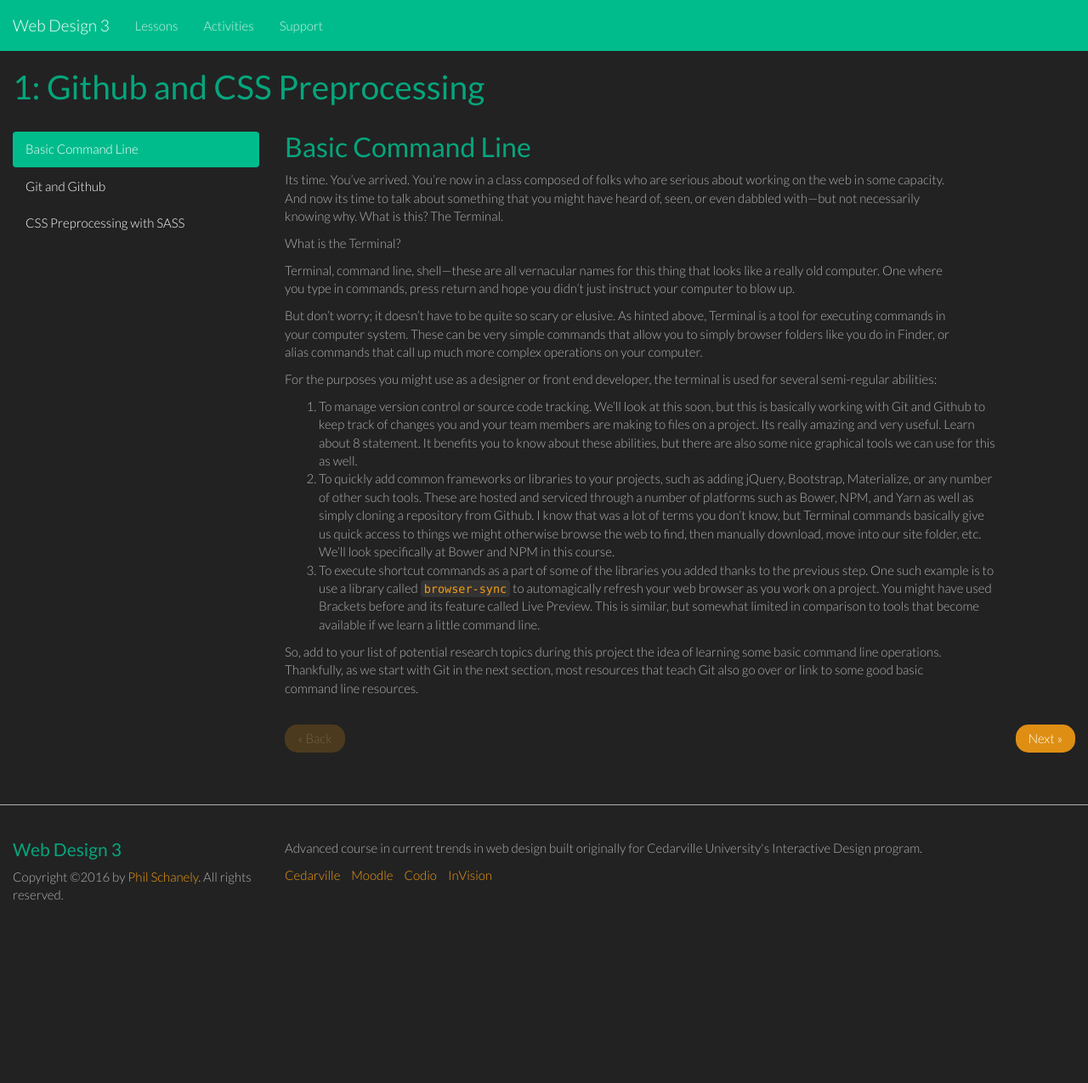
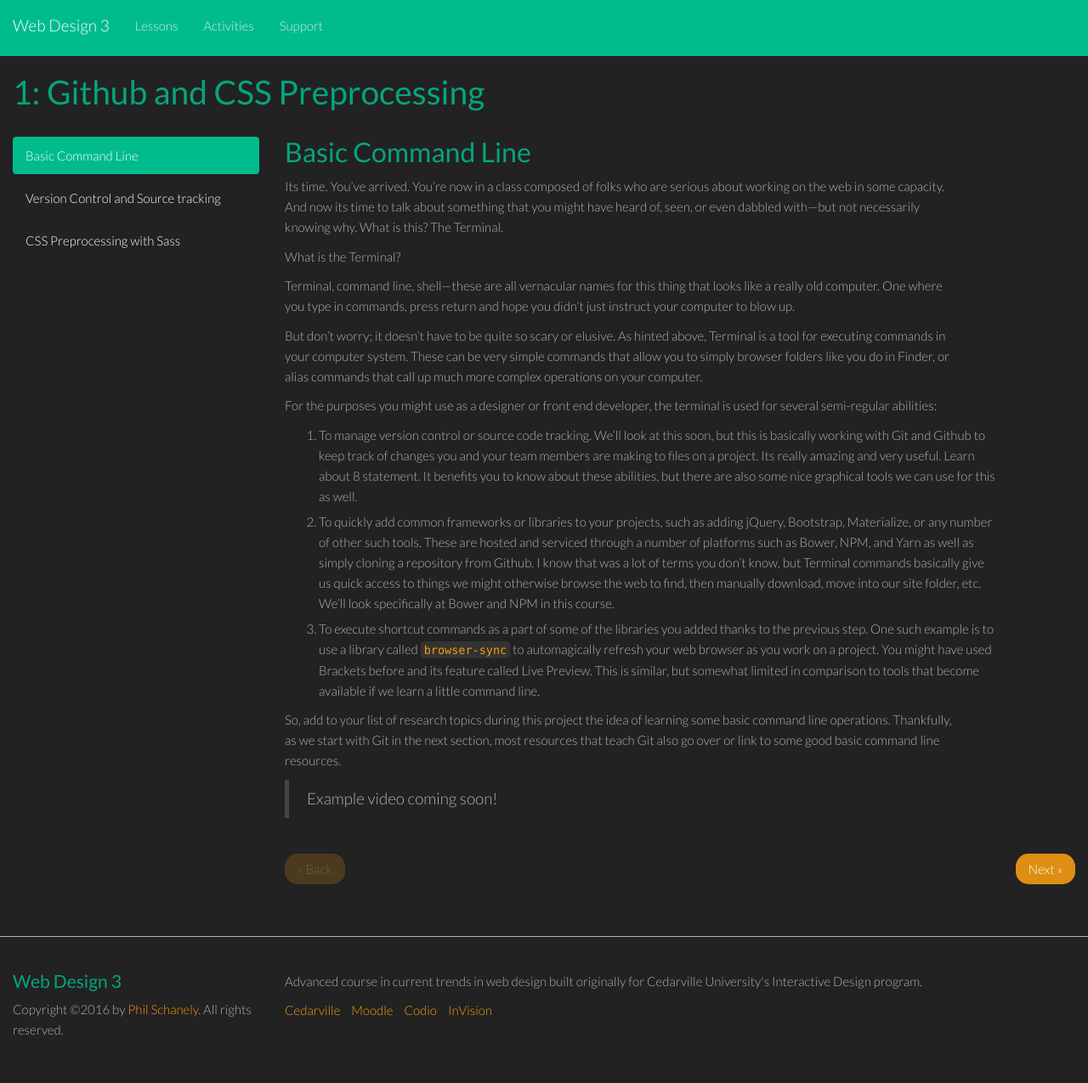
Before and after one commit to philschanely/course-web3, a Jekyll site: the page built from _lessons/01-github-css-preprocessing.md, in a window 1280 px wide. Shown: the whole page at 85% size. Built offline with Jekyll 4.4.1, drawn with Linux system fonts in a browser that asks for light colours; before the commit the page ends 1115 px from its top, so only the background shows below that.

Commit message:
Fix leading and li spacing and add content updates to lesson 1.

```diff
--- a/_lessons/01-github-css-preprocessing.md
+++ b/_lessons/01-github-css-preprocessing.md
@@ -19,21 +19,32 @@
 2. To quickly add common frameworks or libraries to your projects, such as adding jQuery, Bootstrap, Materialize, or any number of other such tools. These are hosted and serviced through a number of platforms such as Bower, NPM, and Yarn as well as simply cloning a repository from Github. I know that was a lot of terms you don't know, but Terminal commands basically give us quick access to things we might otherwise browse the web to find, then manually download, move into our site folder, etc. We'll look specifically at Bower and NPM in this course.
 3. To execute shortcut commands as a part of some of the libraries you added thanks to the previous step. One such example is to use a library called `browser-sync` to automagically refresh your web browser as you work on a project. You might have used Brackets before and its feature called Live Preview. This is similar, but somewhat limited in comparison to tools that become available if we learn a little command line.
 
-So, add to your list of potential research topics during this project the idea of learning some basic command line operations. Thankfully, as we start with Git in the next section, most resources that teach Git also go over or link to some good basic command line resources.
+So, add to your list of research topics during this project the idea of learning some basic command line operations. Thankfully, as we start with Git in the next section, most resources that teach Git also go over or link to some good basic command line resources.
 
-### Git and Github
+> Example video coming soon!
+
+### Version Control and Source tracking
 
 So now you've probably heard of Github and might even have poked around there. Maybe you were even tickled by the [Octocat maskot](https://octodex.github.com/) while you were there!
 
 Regardless, Github is a crucial tool to add to your arsenal of tools and working with Git is a skill you should possess. Indeed, Git is something separate from Github. They both have to do with Version Control, or tracking different versions of code and files in a project.
 
-So add learning Git and Github to your list of research topics. Consider completing the quick and easy [try Git by CodeSchool](https://try.github.io/) or the more in depth [free Udacity course on Version Control with Git](https://classroom.udacity.com/courses/ud123). And don't worry... the timeblocks shown on each module there is only an estimate, and by my experience a gross overestimate.
+#### Learn Git
+
+So first add learning Git to your list of research topics.
+
+***Complete one or both of the following:***
+
+* the quick and easy [try Git by CodeSchool](https://try.github.io/)
+* the more in depth [free Udacity course on Version Control with Git](https://classroom.udacity.com/courses/ud123). And don't worry... the timeblocks shown on each module there is only an estimate, and by my experience a gross overestimate.
 
 Bottom line here for Git is threefold:
 
 1. You need to be familiar with the concepts of version control: using a repo to manage commits for any given project.
 2. You need to be able to set up a repo and make your own commits.
 3. You should be able to clone an existing repo for the times when such a repo provides a nice starting point for a project you're working on.
+
+#### Learn Github
 
 So what about Github? As was mentioned in the Udacity course above, Github is an online service that allows us to host Git repositories so we can share them with colleagues and the world.
 
@@ -71,8 +82,22 @@
 10. Open a Pull request to look into merging it. This might feel silly without other people to discuss it with you. We'll use this moving forward for you to signal to me that you want feedback on your work in progress.
 11. Merge the pull request after resolving any conflicts (if applicable).
 
-OK. Now you're ready for a serious project!
+> Video demo coming soon!
 
-### CSS Preprocessing with SASS
+OK. Now you're ready to use Git and Github for an actual project!
 
-Details coming soon!
+### CSS Preprocessing with Sass
+
+Now its time to take your CSS skills to a new level. However, I don't mean that we're going to talk about new CSS properties or techniques per se. What we're going to discuss next is how we can become more efficient and organized thanks to a technology known as CSS Preprocessing.
+
+Take a look at the [Sass](http://sass-lang.com/) main webpage. Without diving into any subpages, what would you guess this technology does?
+
+Hopefully you caught the key idea that SASS is a "CSS extension". Sass is just one of several other options for this same idea ([LESS](http://lesscss.org/) is another of the prominent ones). But what does that mean?
+
+***Well, hop on over to the [Sass Basics tutorial](http://sass-lang.com/guide) and read through it.***
+
+> Video demo of features coming soon!
+
+Given this introduction to Sass, note that implementing Sass is a key way to improve an existing project. We'll do something called "refactoring" where we rework our code base in order to improve it. You'll look for opportunities to make use of variables, add mixins, and maybe even use other features.
+
+***Finally, officially dive into your work on Project 1***
--- a/_sass/_mixins.scss
+++ b/_sass/_mixins.scss
@@ -108,8 +108,15 @@
   margin-top: 30px;
 }
 
-li, p {
+li{
   @include max-width;
+  line-height: 2.4rem;
+  margin-bottom: 6px;
+}
+
+p {
+  @include max-width;
+  line-height: 2.4rem;
 }
 
 pre {
```
Also changed, not shown: other parts of _lessons/01-github-css-preprocessing.md (+1 -1 lines).
